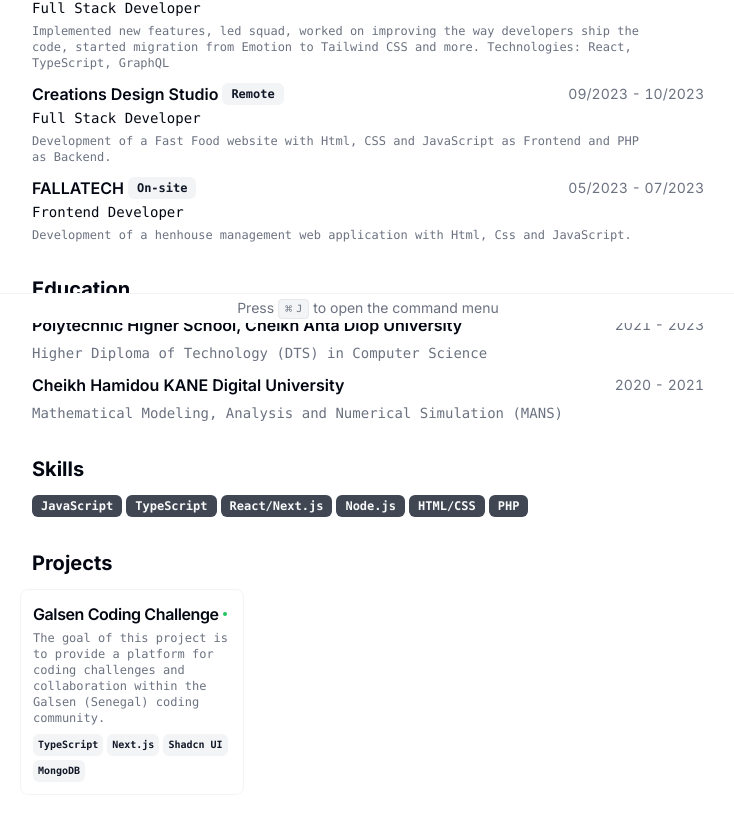
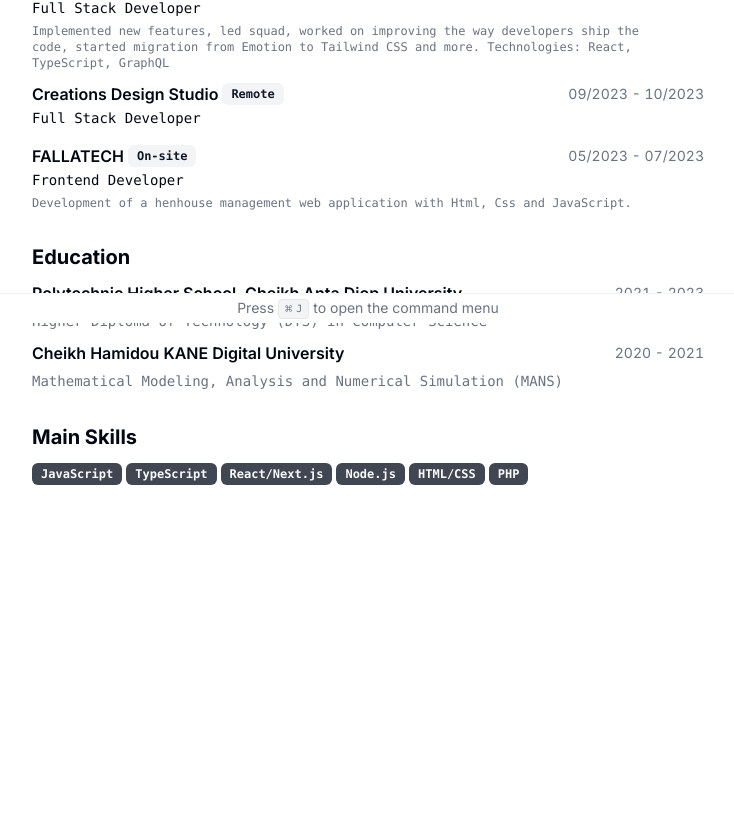
Before and after one commit to modouaicha023/modouaicha023-CV, a Next.js app: page / in a window 1280 px wide. Shown: the part 477-1292 px from the top of the page, without its empty margins (272-1006 px from the left). After the commit the page ends 1026 px from the top, so only its background shows below. Built offline with nearby package versions, Linux system fonts and the light colour scheme.

Commit message:
Update page title and remove project section

```diff
--- a/src/app/page.tsx
+++ b/src/app/page.tsx
@@ -159,7 +159,7 @@ export default function Page() {
           })}
         </Section>
         <Section>
-          <h2 className="text-xl font-bold">Skills</h2>
+          <h2 className="text-xl font-bold">Main Skills</h2>
           <div className="flex flex-wrap gap-1">
             {RESUME_DATA.skills.map((skill) => {
               return <Badge key={skill}>{skill}</Badge>;
@@ -167,7 +167,7 @@ export default function Page() {
           </div>
         </Section>
 
-        <Section className="print-force-new-page scroll-mb-16">
+        {/* <Section className="print-force-new-page scroll-mb-16">
           <h2 className="text-xl font-bold">Projects</h2>
           <div className="-mx-3 grid grid-cols-1 gap-3 print:grid-cols-3 print:gap-2 md:grid-cols-2 lg:grid-cols-3">
             {RESUME_DATA.projects.map((project) => {
@@ -182,7 +182,7 @@ export default function Page() {
               );
             })}
           </div>
-        </Section>
+        </Section> */}
       </section>
 
       <CommandMenu
--- a/src/data/resume-data.tsx
+++ b/src/data/resume-data.tsx
@@ -96,8 +96,7 @@ export const RESUME_DATA = {
       // logo: ClevertechLogo,
       start: "09/2023",
       end: "10/2023",
-      description:
-        "Development of a Fast Food website with Html, CSS and JavaScript as Frontend and PHP as Backend.",
+      description:""
     },
     {
       company: "FALLATECH",
@@ -120,22 +119,22 @@ export const RESUME_DATA = {
     "PHP",
   ],
   projects: [
-    {
-      title: "Galsen Coding Challenge",
-      techStack: [
-        "TypeScript",
-        "Next.js",
-        "Shadcn UI",
-        "MongoDB",
-      ],
-      description:
-        "The goal of this project is to provide a platform for coding challenges and collaboration within the Galsen (Senegal) coding community.",
-      // logo: ConsultlyLogo,
-      link: {
-        label: "galsencodingchallenges.com",
-        href: "https://galsen-coding-challenge.vercel.app",
-      },
-    },
+    // {
+    //   title: "Galsen Coding Challenge",
+    //   techStack: [
+    //     "TypeScript",
+    //     "Next.js",
+    //     "Shadcn UI",
+    //     "MongoDB",
+    //   ],
+    //   description:
+    //     "The goal of this project is to provide a platform for coding challenges and collaboration within the Galsen (Senegal) coding community.",
+    //   // logo: ConsultlyLogo,
+    //   link: {
+    //     label: "galsencodingchallenges.com",
+    //     href: "https://galsen-coding-challenge.vercel.app",
+    //   },
+    // },
     // {
     //   title: "Monito",
     //   techStack: ["Side Project", "TypeScript", "Next.js", "Browser Extension"],
```
